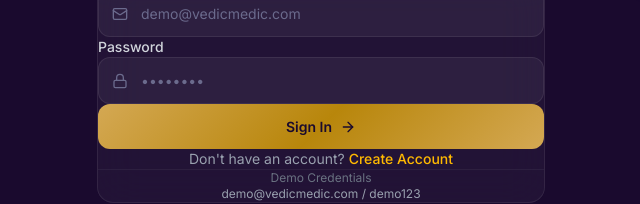
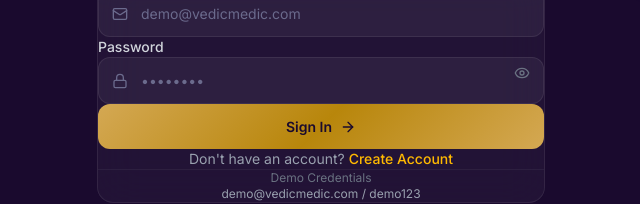
Before and after one commit to sameer-771/VedicMedic, a Next.js app in the folder frontend/: page /login in a window 1280 px wide. Shown: the part 364-568 px from the top of the page, without its empty margins (319-959 px from the left). Built offline with nearby package versions, Linux system fonts and the light colour scheme; no server answers.

Commit message:
feat: add password visibility toggle with eye icon on login page

```diff
--- a/frontend/src/app/login/page.tsx
+++ b/frontend/src/app/login/page.tsx
@@ -4,7 +4,7 @@ import { useState } from 'react';
 import { motion } from 'framer-motion';
 import Link from 'next/link';
 import { useRouter } from 'next/navigation';
-import { Leaf, Mail, Lock, ArrowRight, AlertCircle } from 'lucide-react';
+import { Leaf, Mail, Lock, ArrowRight, AlertCircle, Eye, EyeOff } from 'lucide-react';
 import { authAPI } from '@/lib/api';
 import { setAuth } from '@/lib/auth';
 
@@ -13,6 +13,7 @@ export default function LoginPage() {
   const [form, setForm] = useState({ email: '', password: '' });
   const [error, setError] = useState('');
   const [loading, setLoading] = useState(false);
+  const [showPassword, setShowPassword] = useState(false);
 
   const handleSubmit = async (e: React.FormEvent) => {
     e.preventDefault();
@@ -65,9 +66,12 @@ export default function LoginPage() {
             </div>
             <div>
               <label className="block text-sm font-medium text-gray-300 mb-2.5">Password</label>
-              <div className="input-icon-wrapper">
+              <div className="input-icon-wrapper" style={{ position: 'relative' }}>
                 <Lock className="input-icon" />
-                <input type="password" required className="input-field" placeholder="••••••••" value={form.password} onChange={e => setForm({...form, password: e.target.value})} />
+                <input type={showPassword ? 'text' : 'password'} required className="input-field" style={{ paddingRight: '42px' }} placeholder="••••••••" value={form.password} onChange={e => setForm({...form, password: e.target.value})} />
+                <button type="button" onClick={() => setShowPassword(!showPassword)} className="absolute right-3 top-1/2 -translate-y-1/2 text-gray-500 hover:text-gray-300 transition-colors" style={{ position: 'absolute', right: '14px', top: '50%', transform: 'translateY(-50%)' }}>
+                  {showPassword ? <EyeOff className="w-4 h-4" /> : <Eye className="w-4 h-4" />}
+                </button>
               </div>
             </div>
             <button type="submit" disabled={loading} className="btn-primary w-full flex items-center justify-center gap-2 py-3.5">
```
